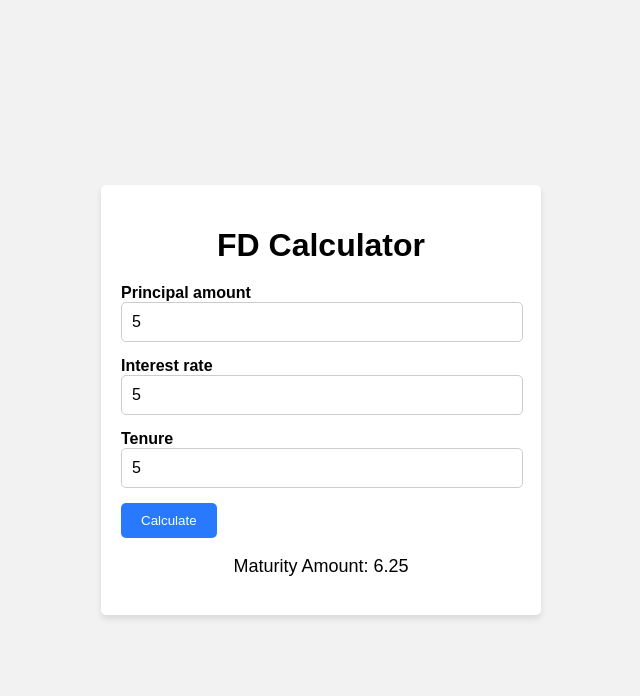
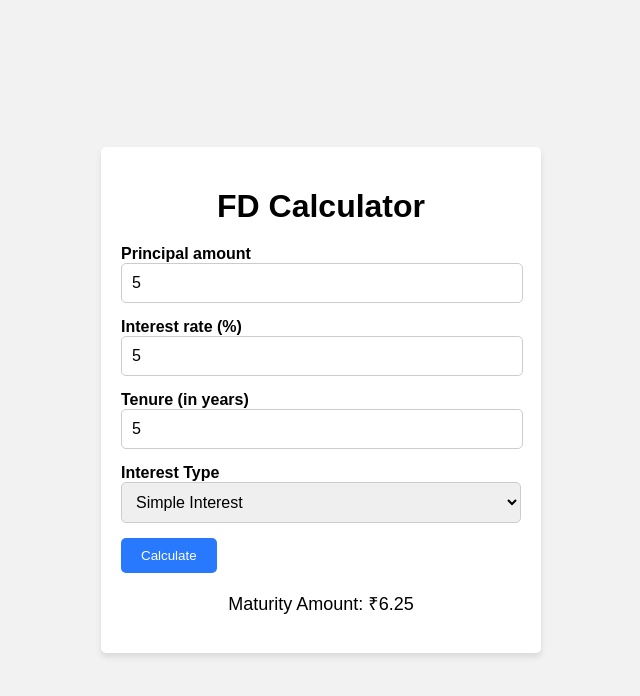
Before and after one commit to Agilkannan/FD-calculator, a plain HTML site: page index.html in a window 1280 px wide. Both pictures are taken after typing "5", "5", "5" into the empty fields and a click on the button "Calculate". Shown: the whole page, without its empty margins (319-959 px from the left). Drawn offline with Linux system fonts and the light colour scheme.

Commit message:
Interest Type added

```diff
--- a/index.html
+++ b/index.html
@@ -1,13 +1,11 @@
 <!DOCTYPE html>
 <html lang="en">
-
 <head>
     <meta charset="UTF-8">
     <meta name="viewport" content="width=device-width, initial-scale=1.0">
-    <title>FD calculator</title>
+    <title>FD Calculator</title>
     <link rel="stylesheet" href="/FD-calculator/style.css">
 </head>
-
 <body>
     <div class="container">
         <h1>FD Calculator</h1>
@@ -16,18 +14,24 @@
             <input type="number" id="Principal" placeholder="Enter the Principal amount">
         </div>
         <div class="form-group">
-            <label for="InterestRate">Interest rate</label>
+            <label for="InterestRate">Interest rate (%)</label>
             <input type="number" id="InterestRate" placeholder="Enter the Interest rate">
         </div>
         <div class="form-group">
-            <label for="Tenure">Tenure</label>
+            <label for="Tenure">Tenure (in years)</label>
             <input type="number" id="Tenure" placeholder="Enter tenure in years">
+        </div>
+        <div class="form-group">
+            <label for="InterestType">Interest Type</label>
+            <select id="InterestType">
+                <option value="simple">Simple Interest</option>
+                <option value="compound">Compound Interest</option>
+            </select>
         </div>
         <button id="calc-btn" class="calc-btn">Calculate</button>
         <p id="result" class="result">Enter values and click Calculate</p>
     </div>
+
+    <script src="/FD-calculator/script.js"></script>
 </body>
-
-<script src="/FD-calculator/script.js"></script>
-
 </html>
--- a/script.js
+++ b/script.js
@@ -3,10 +3,20 @@ function CalculateMaturityAmount() {
     const Principal = parseFloat(document.getElementById('Principal').value);
     const InterestRate = parseFloat(document.getElementById('InterestRate').value);
     const Tenure = parseFloat(document.getElementById('Tenure').value);
+    const InterestType = document.getElementById('InterestType').value;
 
-    const MaturityAmount = Principal + (Principal * InterestRate * Tenure / 100);
+    let MaturityAmount = 0;
 
-    document.getElementById('result').innerText = `Maturity Amount: ${MaturityAmount.toFixed(2)}`;
+    if (InterestType === 'simple') {
+        // Simple Interest Calculation
+        MaturityAmount = Principal + (Principal * InterestRate * Tenure / 100);
+    }
+
+    else if (InterestType === 'compound') {
+        MaturityAmount = Principal * Math.pow((1 + InterestRate / 100), Tenure);
+    }
+
+    document.getElementById('result').innerText = `Maturity Amount: ₹${MaturityAmount.toFixed(2)}`;
 }
 
 document.getElementById('calc-btn').addEventListener('click', CalculateMaturityAmount);
--- a/style.css
+++ b/style.css
@@ -39,6 +39,14 @@ h1 {
     font-size: 16px;
 }
 
+.form-group select {
+    width: 100%;
+    padding: 10px;
+    border-radius: 5px;
+    border: 1px solid #ccc;
+    font-size: 16px;
+}
+
 #result {
     font-size: 18px;
     text-align: center;
```
